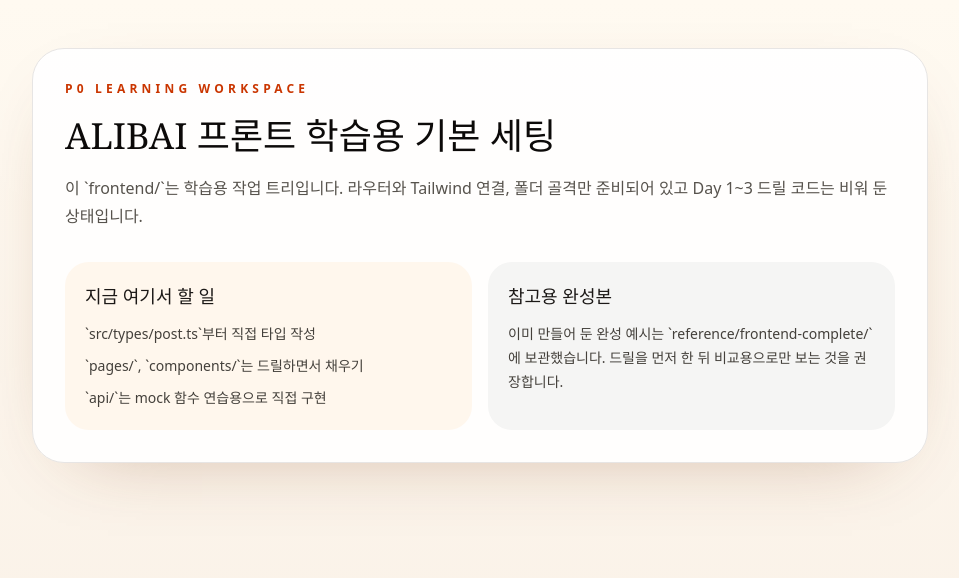
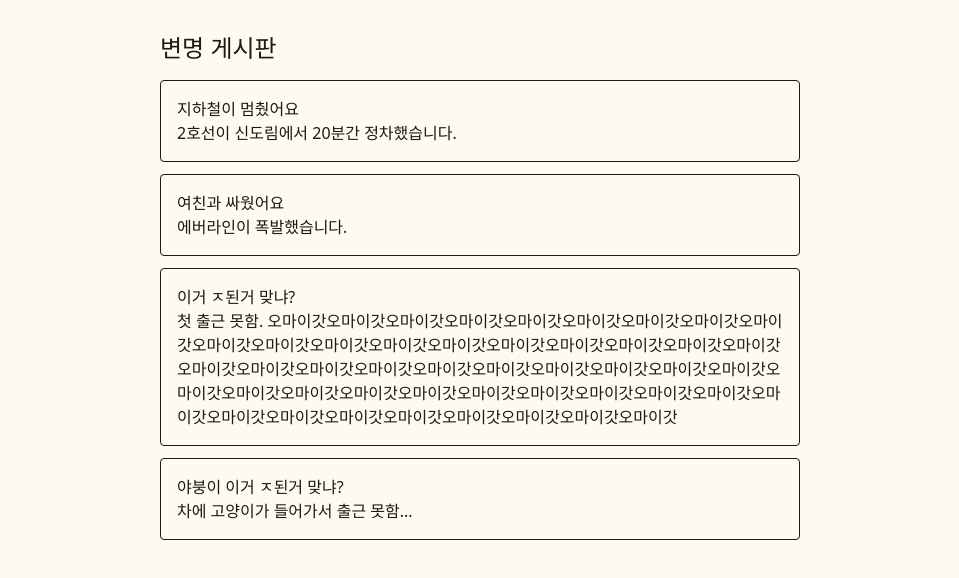
Before and after one commit to nicewei77-lang/AI------, a React (Vite) app in the folder frontend/: page / in a window 1280 px wide. Shown: the top 578 px of the page, without its empty margins (160-1119 px from the left). Built offline with nearby package versions, Linux system fonts and the light colour scheme.

Commit message:
feat: implement routing in App component and update mock data for posts

```diff
--- a/frontend/src/App.tsx
+++ b/frontend/src/App.tsx
@@ -1,44 +1,14 @@
+/* 라우트와 페이지를 import한다. */
+import {Routes, Route} from "react-router-dom";
+import PostListPage from "./pages/PostListPage";
+
+/* PostListPage를 라우팅한다. */
 function App() {
   return (
-    <main className="min-h-screen bg-[linear-gradient(180deg,#fffaf1_0%,#f9f0e6_100%)] px-6 py-12 text-stone-900">
-      <div className="mx-auto max-w-4xl rounded-[2rem] border border-stone-200 bg-white/90 p-8 shadow-[0_24px_80px_-48px_rgba(120,53,15,0.45)]">
-        <p className="text-xs font-semibold uppercase tracking-[0.35em] text-orange-700">
-          P0 Learning Workspace
-        </p>
-        <h1 className="mt-4 font-serif text-4xl leading-tight text-stone-950">
-          ALIBAI 프론트 학습용 기본 세팅
-        </h1>
-        <p className="mt-4 text-base leading-7 text-stone-600">
-          이 `frontend/`는 학습용 작업 트리입니다. 라우터와 Tailwind 연결,
-          폴더 골격만 준비되어 있고 Day 1~3 드릴 코드는 비워 둔 상태입니다.
-        </p>
-
-        <section className="mt-8 grid gap-4 md:grid-cols-2">
-          <div className="rounded-[1.5rem] bg-orange-50 p-5">
-            <h2 className="text-lg font-semibold text-stone-900">
-              지금 여기서 할 일
-            </h2>
-            <ul className="mt-3 space-y-2 text-sm leading-6 text-stone-700">
-              <li>`src/types/post.ts`부터 직접 타입 작성</li>
-              <li>`pages/`, `components/`는 드릴하면서 채우기</li>
-              <li>`api/`는 mock 함수 연습용으로 직접 구현</li>
-            </ul>
-          </div>
-
-          <div className="rounded-[1.5rem] bg-stone-100 p-5">
-            <h2 className="text-lg font-semibold text-stone-900">
-              참고용 완성본
-            </h2>
-            <p className="mt-3 text-sm leading-6 text-stone-700">
-              이미 만들어 둔 완성 예시는
-              `reference/frontend-complete/`에 보관했습니다. 드릴을 먼저 한 뒤
-              비교용으로만 보는 것을 권장합니다.
-            </p>
-          </div>
-        </section>
-      </div>
-    </main>
-  )
+    <Routes>
+      <Route path="/" element={<PostListPage/>} />
+    </Routes>
+  );
 }
 
-export default App
+export default App;
--- a/frontend/src/api/mockData.ts
+++ b/frontend/src/api/mockData.ts
@@ -52,5 +52,21 @@
         tags: [{id: "t3", label: "결근"}],
         verdict: "유죄",
         createdAt: "2026-06-28T22:30:10",
+    },
+
+        {
+        id: "p4",
+        title: "야붕이 이거 ㅈ된거 맞냐?",
+        excuseText: "차에 고양이가 들어가서 출근 못함...",
+        context: {
+            date: "2026-04-23",
+            location: "중앙시장역",
+            time: "25:00",
+            route: "역 근처",
+
+        },
+        tags: [{id: "t4", label: "결근"}],
+        verdict: "유죄",
+        createdAt: "2026-06-28T22:30:10",
     }
 ];
--- a/frontend/src/api/posts.ts
+++ b/frontend/src/api/posts.ts
@@ -1,3 +1,23 @@
 // Day 2 드릴에서 직접 작성합니다.
 // fetchPosts, fetchPostById, createPost를 mock API 형태로 구현하세요.
-export {}
+
+import type {Post} from "../types/post";
+import {MOCK_POSTS} from "./mockData";
+
+/* post 목록을 가져오는 함수 */
+export async function fetchPosts(
+    params?: {q?: string; tag?: string; cursor?: string}
+): Promise<{items: Post[]; nextCursor?: string}> {
+    // 서버 반환 시간을 모의로 구현한다.
+    await new Promise((resolve) => setTimeout(resolve, 300));
+    // result를 임의 데이터로 초기화한다.
+    let result = MOCK_POSTS;
+    // 쿼리로 post의 title을 검사하여 filter한다.
+    if (params?.q) {
+        result = result.filter(
+            (post) => post.title.includes(params.q!)
+        );
+    }
+    // 반환 타입에 맞추어 값을 반환한다.
+    return {items: result, nextCursor: undefined};
+}
--- a/frontend/src/pages/PostListPage.tsx
+++ b/frontend/src/pages/PostListPage.tsx
@@ -15,25 +15,4 @@
     );
 }
 
-// 이 페이지를 App에서 쓸 수 있게 내보낸다.
-
-
-// 데이터와 부품 컴포넌트를 불러온다.
-import PostList from "../components/PostList";
-import mockData from "../api/mockData";
-// 실제 화면을 그리는 함수를 정의한다.
-function PostListPage() {
-    <div className="mx-auto max-w-2xl px-4 py-8">
-        <h1 className="mb-4 text-2xl font-bold"></h1>
-        <PostList posts={MOCK_POSTS}/>
-    </div>
-}
-
-
-// 이 페이지를 App에서 쓸 수 있게 내보낸다.
 export default PostListPage;
-
-
-function PostListPage() {
-    <PostList posts={MOCK_POSTS}/>
-}
```
Also changed, not shown: frontend/src/components/PostList.tsx (line endings or trailing spaces), 3 other files (tests, documents, lock files or other folders).
